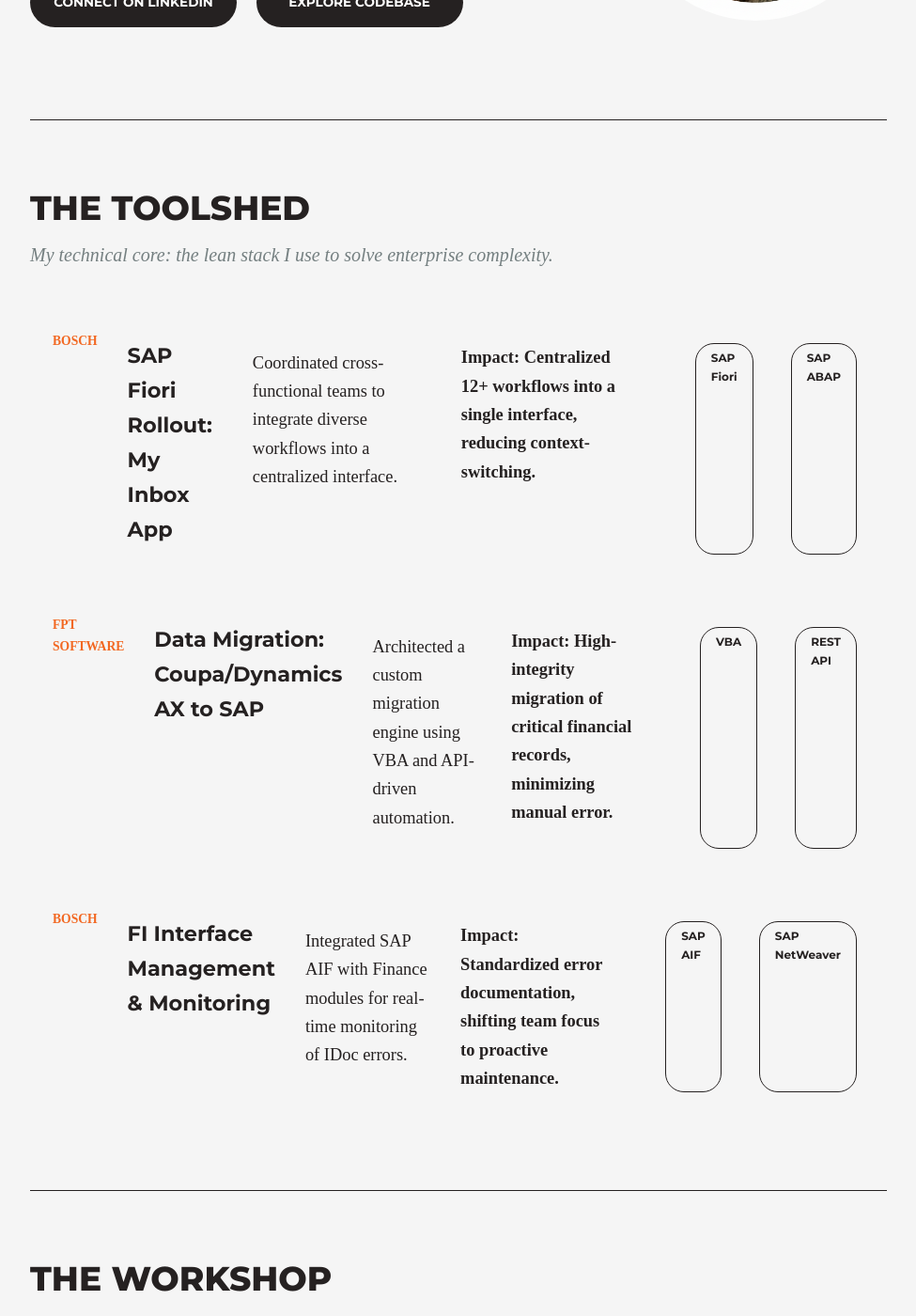
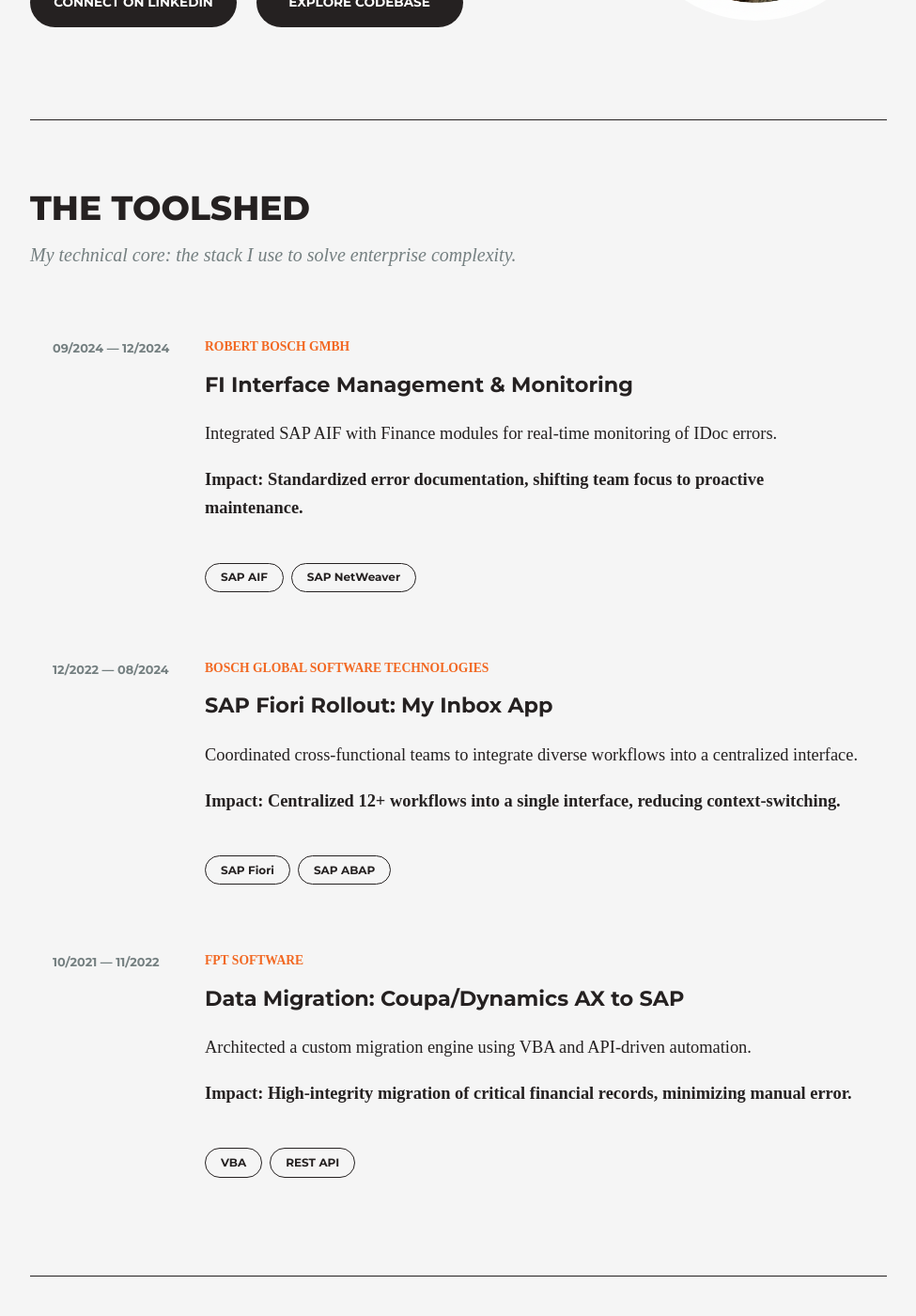
Before and after one commit to huongntn/portfolio-website, a Jekyll site: the page built from index.html, in a window 1280 px wide and 1400 px high, scrolled down 459 px. Shown: the whole window at 94% size, without its empty margins (152-1127 px from the left). Built offline with Jekyll 4.4.1, drawn with Linux system fonts in a browser that asks for light colours; some web fonts are replaced.

Commit message:
Update index.html

```diff
--- a/index.html
+++ b/index.html
@@ -16,35 +16,44 @@
 <hr>
 <section id="toolshed">
   <h2>The Toolshed</h2>
-  <p class="chapter-subtitle">My technical core: the lean stack I use to solve enterprise complexity.</p>
+  <p class="chapter-subtitle">My technical core: the stack I use to solve enterprise complexity.</p>
+
+  <a href="https://www.bosch.com" target="_blank" class="project-link">
+    <div class="project-card">
+      <div class="project-date">09/2024 — 12/2024</div>
+      <div>
+        <span class="project-meta">Robert Bosch GmbH</span>
+        <h3>FI Interface Management & Monitoring</h3>
+        <p>Integrated SAP AIF with Finance modules for real-time monitoring of IDoc errors.</p>
+        <span class="impact">Impact: Standardized error documentation, shifting team focus to proactive maintenance.</span>
+        <br><span class="skill-tag">SAP AIF</span><span class="skill-tag">SAP NetWeaver</span>
+      </div>
+    </div>
+  </a>
 
   <a href="https://www.bosch-softwaretechnologies.com/en/" target="_blank" class="project-link">
     <div class="project-card">
-      <span class="project-meta">Bosch</span>
+      <div class="project-date">12/2022 — 08/2024</div>
+      <div>
+        <span class="project-meta">Bosch Global Software Technologies</span>
         <h3>SAP Fiori Rollout: My Inbox App</h3>
         <p>Coordinated cross-functional teams to integrate diverse workflows into a centralized interface.</p>
         <span class="impact">Impact: Centralized 12+ workflows into a single interface, reducing context-switching.</span>
         <br><span class="skill-tag">SAP Fiori</span><span class="skill-tag">SAP ABAP</span>
       </div>
+    </div>
   </a>
 
   <a href="https://fptsoftware.com" target="_blank" class="project-link">
     <div class="project-card">
+      <div class="project-date">10/2021 — 11/2022</div>
+      <div>
         <span class="project-meta">FPT Software</span>
         <h3>Data Migration: Coupa/Dynamics AX to SAP</h3>
         <p>Architected a custom migration engine using VBA and API-driven automation.</p>
         <span class="impact">Impact: High-integrity migration of critical financial records, minimizing manual error.</span>
         <br><span class="skill-tag">VBA</span><span class="skill-tag">REST API</span>
       </div>
-  </a>
-
-  <a href="https://www.bosch.com" target="_blank" class="project-link">
-    <div class="project-card">
-      <span class="project-meta">Bosch</span>
-      <h3>FI Interface Management & Monitoring</h3>
-      <p>Integrated SAP AIF with Finance modules for real-time monitoring of IDoc errors.</p>
-      <span class="impact">Impact: Standardized error documentation, shifting team focus to proactive maintenance.</span>
-      <br><span class="skill-tag">SAP AIF</span><span class="skill-tag">SAP NetWeaver</span>
     </div>
   </a>
 </section>
```
Lines whose indentation alone changed are shown as unchanged.
